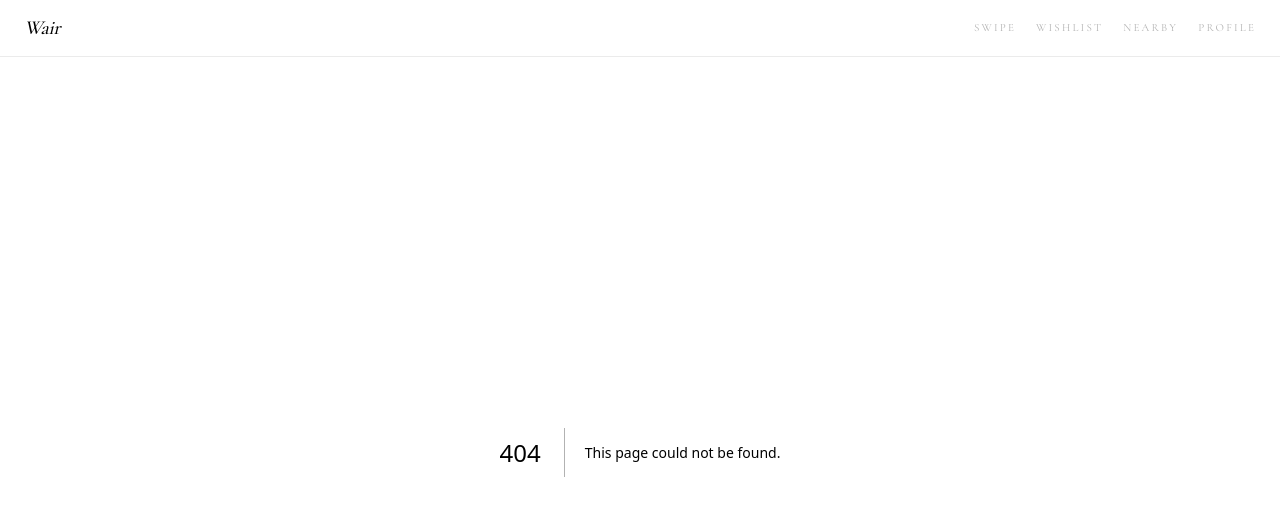
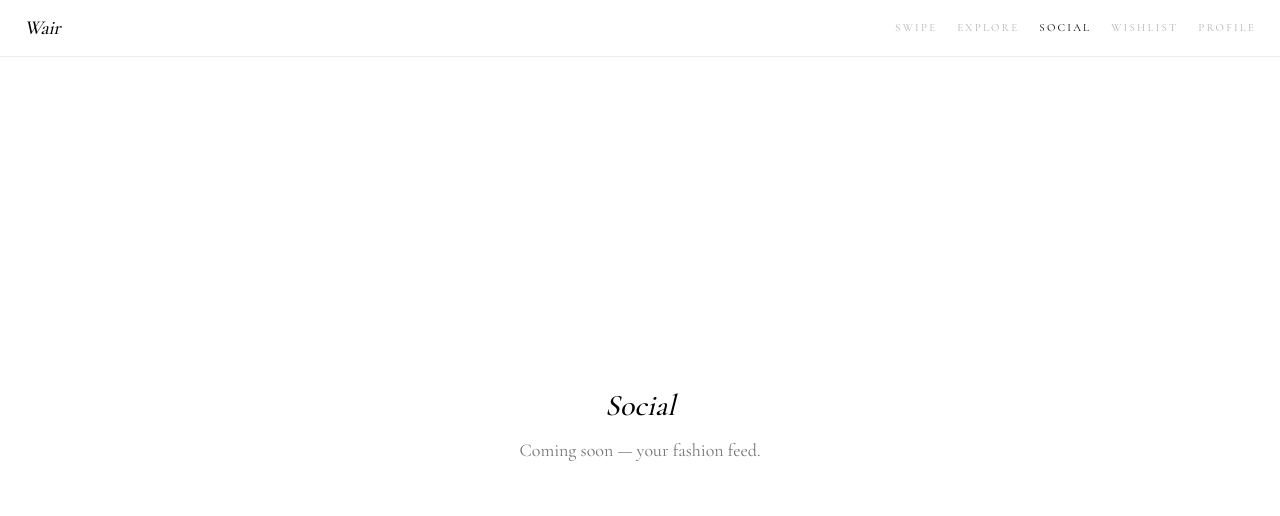
Before and after one commit to martinrmero0-ctrl/wair, a Next.js app: page /social in a window 1280 px wide. Before the commit this address had no page. Shown: the top 516 px of the page. Built offline with nearby package versions, Linux system fonts and the light colour scheme.

Commit message:
Rename Nearby to Explore, add Social tab

```diff
--- a/src/app/nearby/page.tsx
+++ b/src/app/nearby/page.tsx
@@ -2,7 +2,7 @@ import type { Metadata } from "next";
 import { NearbyView } from "@/components/nearby/NearbyView";
 
 export const metadata: Metadata = {
-  title: "Nearby — Wair",
+  title: "Explore — Wair",
 };
 
 export default function NearbyPage() {
--- /dev/null
+++ b/src/app/social/page.tsx
@@ -0,0 +1,16 @@
+import type { Metadata } from "next";
+
+export const metadata: Metadata = {
+  title: "Social — Wair",
+};
+
+export default function SocialPage() {
+  return (
+    <main className="flex min-h-[calc(100dvh-var(--nav-height))] flex-col items-center justify-center bg-white px-6">
+      <h1 className="text-3xl font-medium italic text-black">Social</h1>
+      <p className="mt-3 text-center text-lg text-black/55">
+        Coming soon — your fashion feed.
+      </p>
+    </main>
+  );
+}
--- a/src/components/nav/TopNav.tsx
+++ b/src/components/nav/TopNav.tsx
@@ -5,8 +5,9 @@ import { usePathname } from "next/navigation";
 
 const NAV_LINKS = [
   { href: "/swipe", label: "Swipe" },
+  { href: "/nearby", label: "Explore" },
+  { href: "/social", label: "Social" },
   { href: "/wishlist", label: "Wishlist" },
-  { href: "/nearby", label: "Nearby" },
   { href: "/profile", label: "Profile" },
 ] as const;
 
--- a/src/components/nearby/NearbyView.tsx
+++ b/src/components/nearby/NearbyView.tsx
@@ -38,14 +38,14 @@ export function NearbyView() {
     <main className="flex min-h-[calc(100dvh-var(--nav-height))] flex-col bg-white">
       <header className="px-6 pt-6 pb-4">
         <h1 className="mb-6 text-center text-3xl font-medium italic text-black">
-          Nearby
+          Explore
         </h1>
 
-        <label htmlFor="nearby-search" className="sr-only">
+        <label htmlFor="explore-search" className="sr-only">
           Search stores
         </label>
         <input
-          id="nearby-search"
+          id="explore-search"
           type="search"
           value={query}
           onChange={(e) => setQuery(e.target.value)}
```
Also changed, not shown: 1 other file (tests, documents, lock files or other folders).
